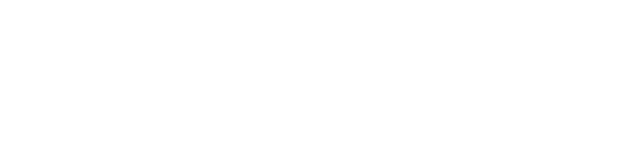
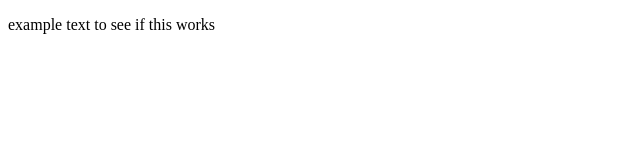
Before and after one commit to coreybruck/First-Test-Website, a plain HTML site: page contactus.html in a window 1280 px wide. Shown: the whole page, without its empty margins (0-640 px from the left). Drawn offline with Linux system fonts and the light colour scheme.

Commit message:
Update contactus.html

```diff
--- a/contactus.html
+++ b/contactus.html
@@ -6,6 +6,6 @@
     <title>Document</title>
 </head>
 <body>
-
+    <p>example text to see if this works</p>
 </body>
 </html>
```
